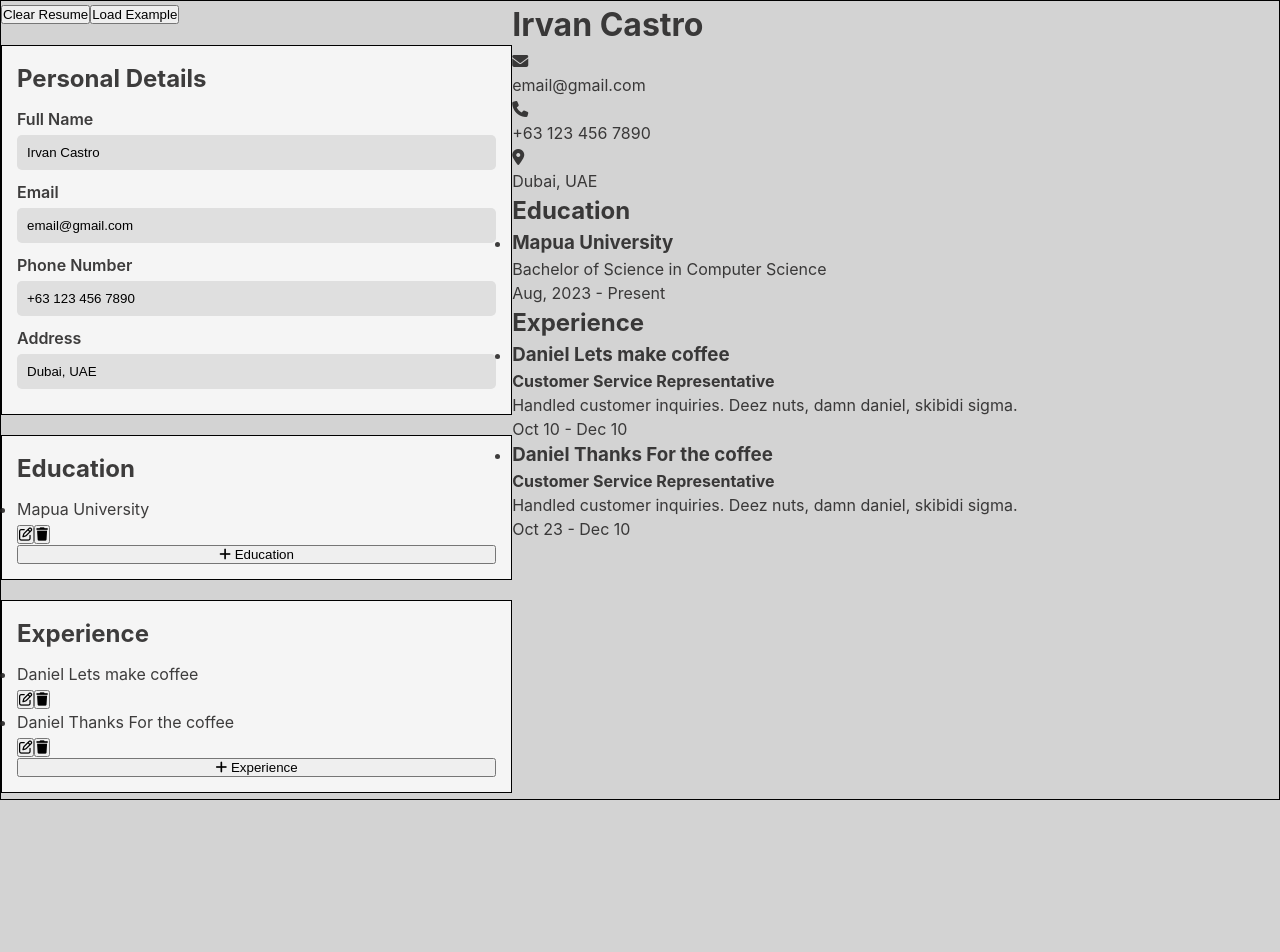
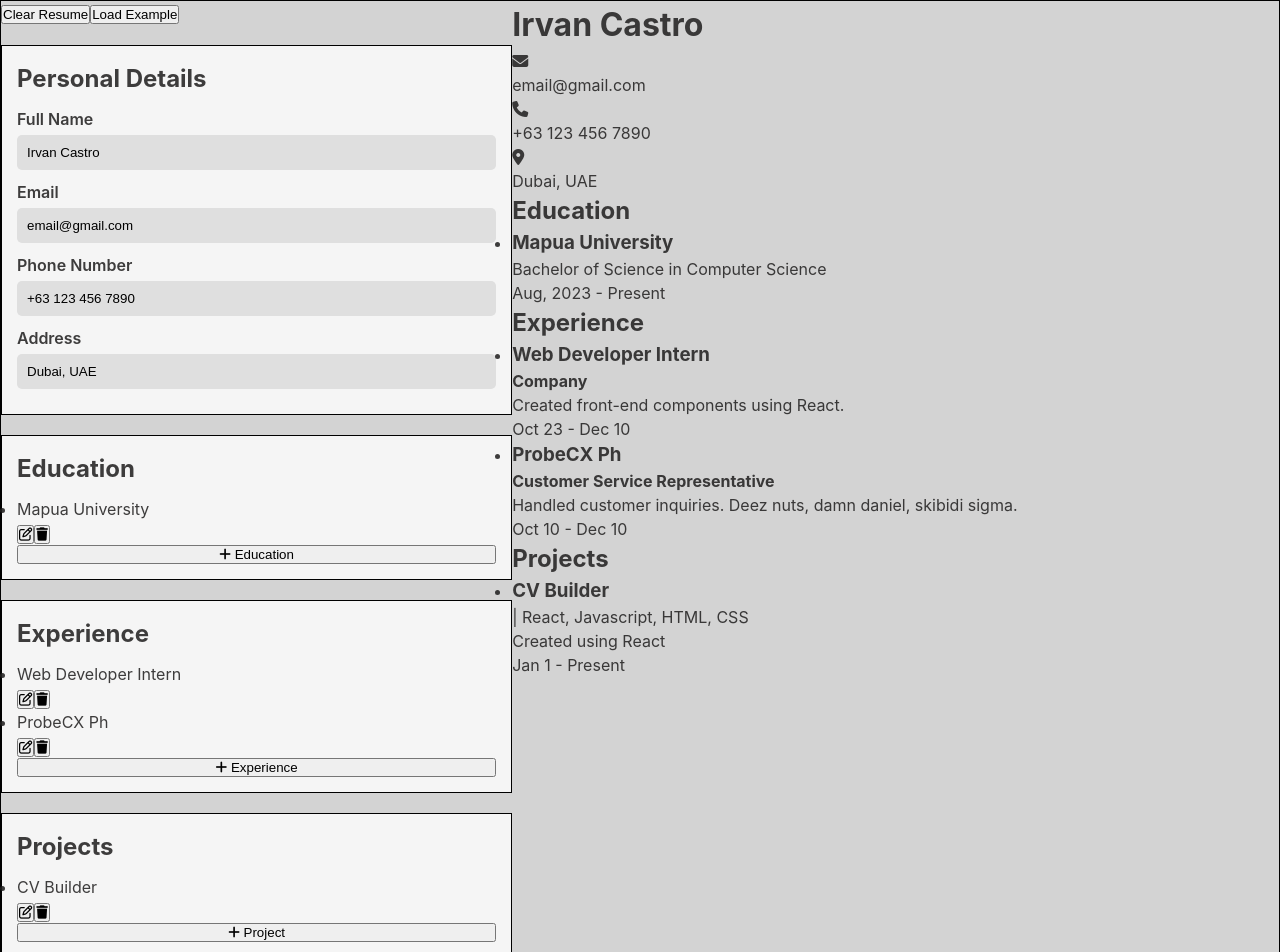
Before and after one commit to SenSlay/cv-builder, a React (Vite) app: page / in a window 1280 px wide. Shown: the top 952 px of the page. Before the commit the page ends 800 px from the top, so only its background shows below. Built offline with nearby package versions, Linux system fonts and the light colour scheme.

Commit message:
add projects section

```diff
--- a/src/App.jsx
+++ b/src/App.jsx
@@ -3,6 +3,7 @@ import './App.css'
 import PersonalDetailsEdit from './components/PersonalDetailsEdit';
 import EducationEdit from './components/EducationEdit';
 import ExperienceEdit from './components/ExperienceEdit';
+import ProjectsEdit from './components/ProjectsEdit';
 import useFormLogic from './utils/useFormLogic';
 
 function App() {
@@ -33,21 +34,32 @@ function App() {
     }
   ]
 
-  // Experience section state and functions
+  // Example experience data
   const exampleExperience = [
     {
-      company: 'Daniel Lets make coffee',
+      company: 'Web Developer Intern',
+      position: 'Company',
+      'start-date': 'Oct 23',
+      'end-date': 'Dec 10',
+      description: 'Created front-end components using React.'
+    },
+    {
+      company: 'ProbeCX Ph',
       position: 'Customer Service Representative',
       'start-date': 'Oct 10',
       'end-date': 'Dec 10',
       description: 'Handled customer inquiries. Deez nuts, damn daniel, skibidi sigma.'
     },
+  ]
+
+  // Example projects data
+  const exampleProject = [
     {
-      company: 'Daniel Thanks For the coffee',
-      position: 'Customer Service Representative',
-      'start-date': 'Oct 23',
-      'end-date': 'Dec 10',
-      description: 'Handled customer inquiries. Deez nuts, damn daniel, skibidi sigma.'
+      name: 'CV Builder',
+      tools: 'React, Javascript, HTML, CSS',
+      'start-date': 'Jan 1',
+      'end-date': 'Present',
+      description: 'Created using React'
     }
   ]
 
@@ -80,6 +92,21 @@ function App() {
     handleAddItem: handleAddExperience,
     handleDeleteItem: handleExperienceDeleteItem,
   } = useFormLogic(exampleExperience);
+
+  // Projects section state and functions
+  const {
+    list: projectList,
+    showForm: projectShowForm,
+    mode: projectMode,
+    formIndex: projectFormIndex,
+    handleShowForm: handleProjectShowForm,
+    handleCloseForm: handleProjectCloseForm,
+    handleCancelForm: handleProjectCancelForm,
+    handleInputChange: handleProjectInputChange,
+    handleNewInputChange: handleProjectNewInputChange,
+    handleAddItem: handleAddProject,
+    handleDeleteItem: handleProjectDeleteItem,
+  } = useFormLogic(exampleProject);
 
   return (
     <>
@@ -124,6 +151,21 @@ function App() {
           handleDeleteItem={handleExperienceDeleteItem}
         >
         </ExperienceEdit>
+
+        <ProjectsEdit
+          list={projectList}
+          showForm={projectShowForm}
+          mode={projectMode}
+          formIndex={projectFormIndex}
+          handleShowForm={handleProjectShowForm}
+          handleCloseForm={handleProjectCloseForm}
+          handleCancelForm={handleProjectCancelForm}
+          handleInputChange={handleProjectInputChange}
+          handleNewInputChange={handleProjectNewInputChange}
+          handleAddItem={handleAddProject}
+          handleDeleteItem={handleProjectDeleteItem}
+        >
+        </ProjectsEdit>
       </div>
       <div className='cv-container'>
         <div className='cv-header'>
@@ -152,7 +194,7 @@ function App() {
                   <h3>{education.school}</h3>
                   <p>{education.degree}</p>
                 </div>
-                <p>
+                <p className='date-container'>
                     {education['start-date']} - {education['end-date']}
                 </p>
               </li>
@@ -169,10 +211,27 @@ function App() {
                     <h4>{experience.position}</h4>
                     <p>{experience.description}</p>
                   </div>
-                  <p><span>{experience['start-date']}</span> - <span>{experience['end-date']}</span></p>
+                  <p className='date-container'>{experience['start-date']} - {experience['end-date']}</p>
                 </li>
               ))}
             </ul>
+        </div>
+        <div className="projects-info cv-section">
+          <h2>Projects</h2>
+          <ul>
+            {projectList.map((project, index) => (
+              <li key={index}>
+                <div>
+                  <div>
+                    <h3>{project.name}</h3>
+                    <p>| {project.tools}</p>
+                  </div>
+                <p>{project.description}</p>
+                </div>
+                <p className='date-container'>{project['start-date']} - {project['end-date']}</p>
+              </li>
+            ))}
+          </ul>
         </div>
       </div>
     </>
```
